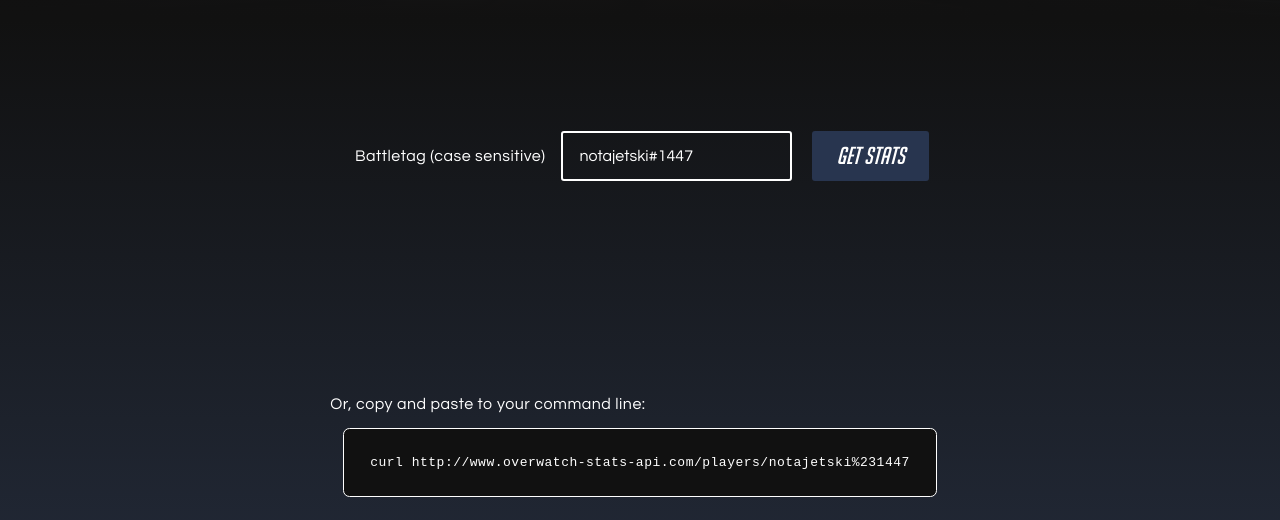
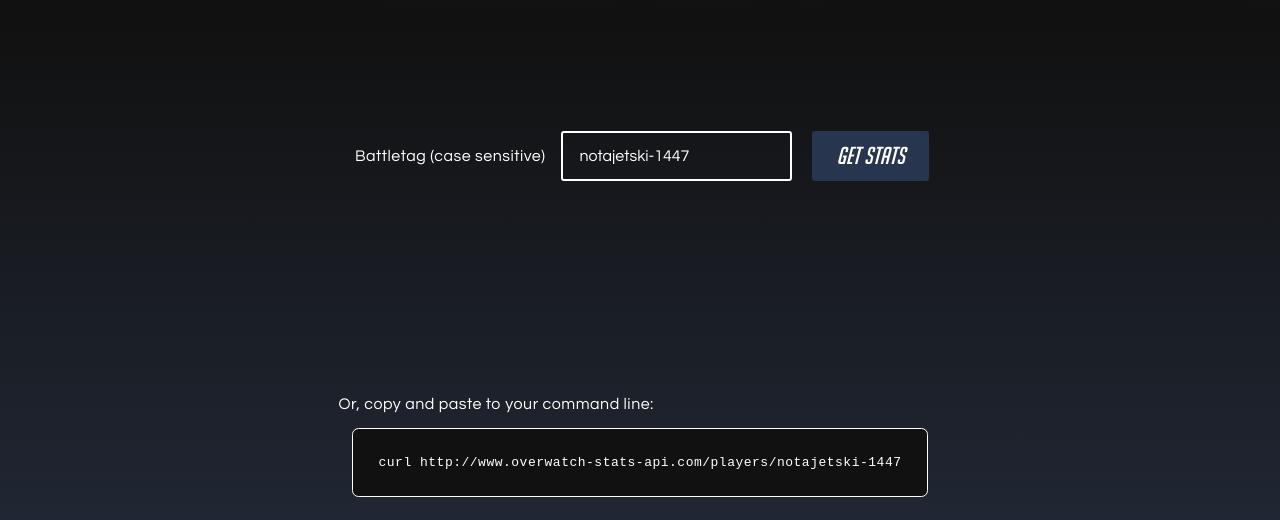
Before and after one commit to kenhoff/overwatch-stats-api, a website: page static/index.html in a window 1280 px wide. Shown: the part 780-1300 px from the top of the page. Drawn offline with nearby package versions, Linux system fonts and the light colour scheme.

Commit message:
adding support for just dashes in between battletag and identifier

```diff
--- a/static/index.html
+++ b/static/index.html
@@ -31,7 +31,7 @@
 		<div class="interactive">
 			<form>
 				<label for="battletag">Battletag (case sensitive)</label>
-				<input id="battletag" type="text" placeholder="notajetski#1447" value="notajetski#1447">
+				<input id="battletag" type="text" placeholder="notajetski-1447" value="notajetski-1447">
 				<button>
 					<span>
 						Get stats
@@ -46,7 +46,7 @@
 			<p>
 				Or, copy and paste to your command line:
 			</p>
-			<pre><code class="curl">curl http://www.overwatch-stats-api.com/players/notajetski%231447</code></pre>
+			<pre><code class="curl">curl http://www.overwatch-stats-api.com/players/notajetski-1447</code></pre>
 		</div>
 		<p>
 			WIP, obviously. Contact <a class="email" target="_blank" href="mailto:ken@hoff.tech">ken@hoff.tech</a> before using in production apps, or feel free to just say hi.
```
Also changed, not shown: index.js (+5 -3 lines).
